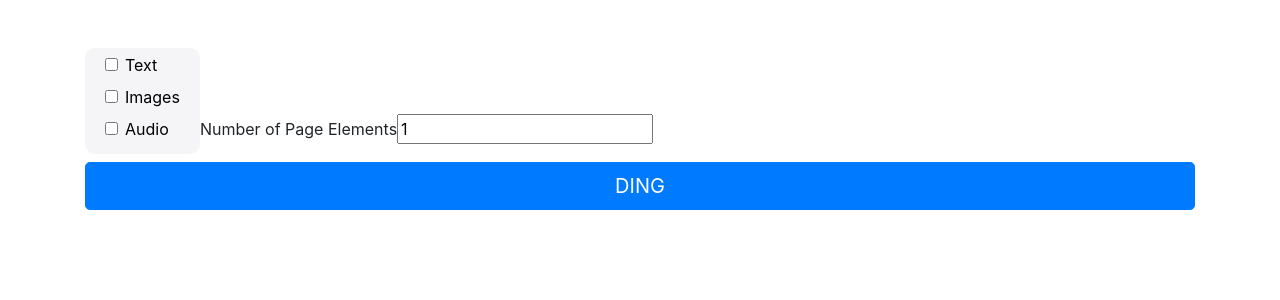
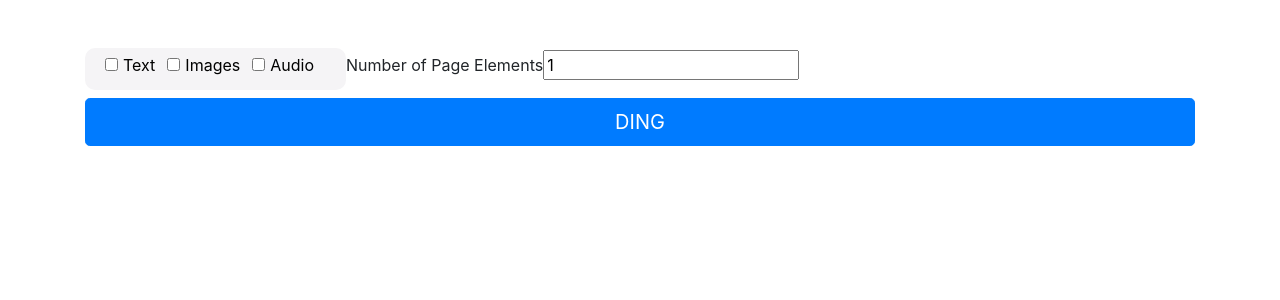
Before and after one commit to bonnielu/Ding, a React (Create React App) app in the folder frontend/: page / in a window 1280 px wide. Shown: the top 300 px of the page. Built offline with nearby package versions, Linux system fonts and the light colour scheme.

Commit message:
horizontal checkboxes

```diff
--- a/frontend/src/Checkbox.js
+++ b/frontend/src/Checkbox.js
@@ -1,7 +1,8 @@
 import React from 'react'
+import Form from 'react-bootstrap/Form'
 
 const Checkbox = ({ label, isSelected, onCheckboxChange }) => (
-    <div className="form-check">
+    <Form.Check inline>
       <label>
         <input
           type="checkbox"
@@ -12,7 +13,7 @@ const Checkbox = ({ label, isSelected, onCheckboxChange }) => (
         />
         {label}
       </label>
-    </div>
+    </Form.Check>
   );
 
   export default Checkbox;
--- a/frontend/src/Input.js
+++ b/frontend/src/Input.js
@@ -1,7 +1,8 @@
 import React from 'react';
 import Checkbox from './Checkbox.js'
 import Button from 'react-bootstrap/Button';
-import Container from 'react-bootstrap/Container'
+import Container from 'react-bootstrap/Container';
+
 
 const OPTIONS = ["Text", "Images", "Audio"];
 
```
Also changed, not shown: 1 other file (tests, documents, lock files or other folders).
